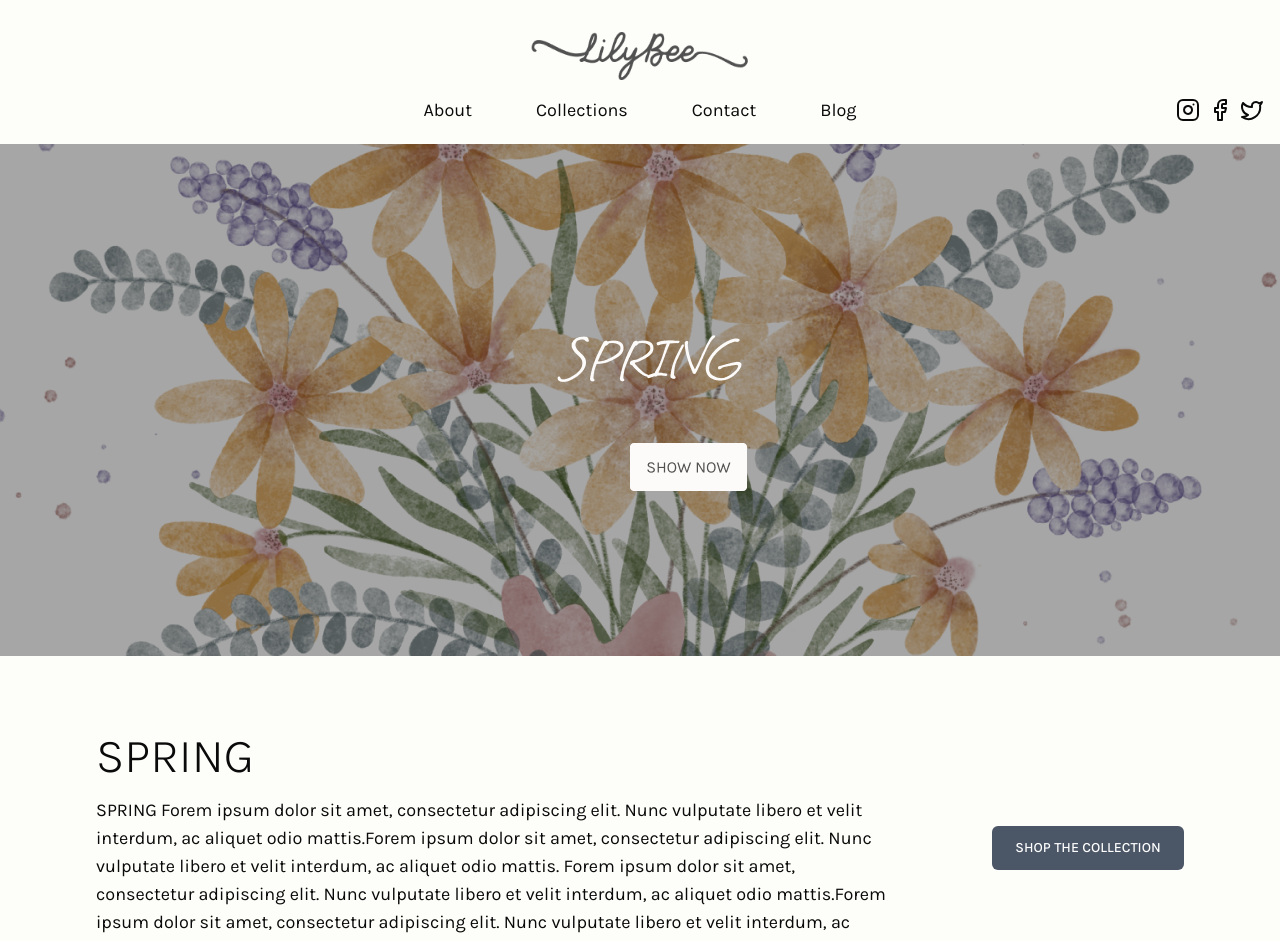
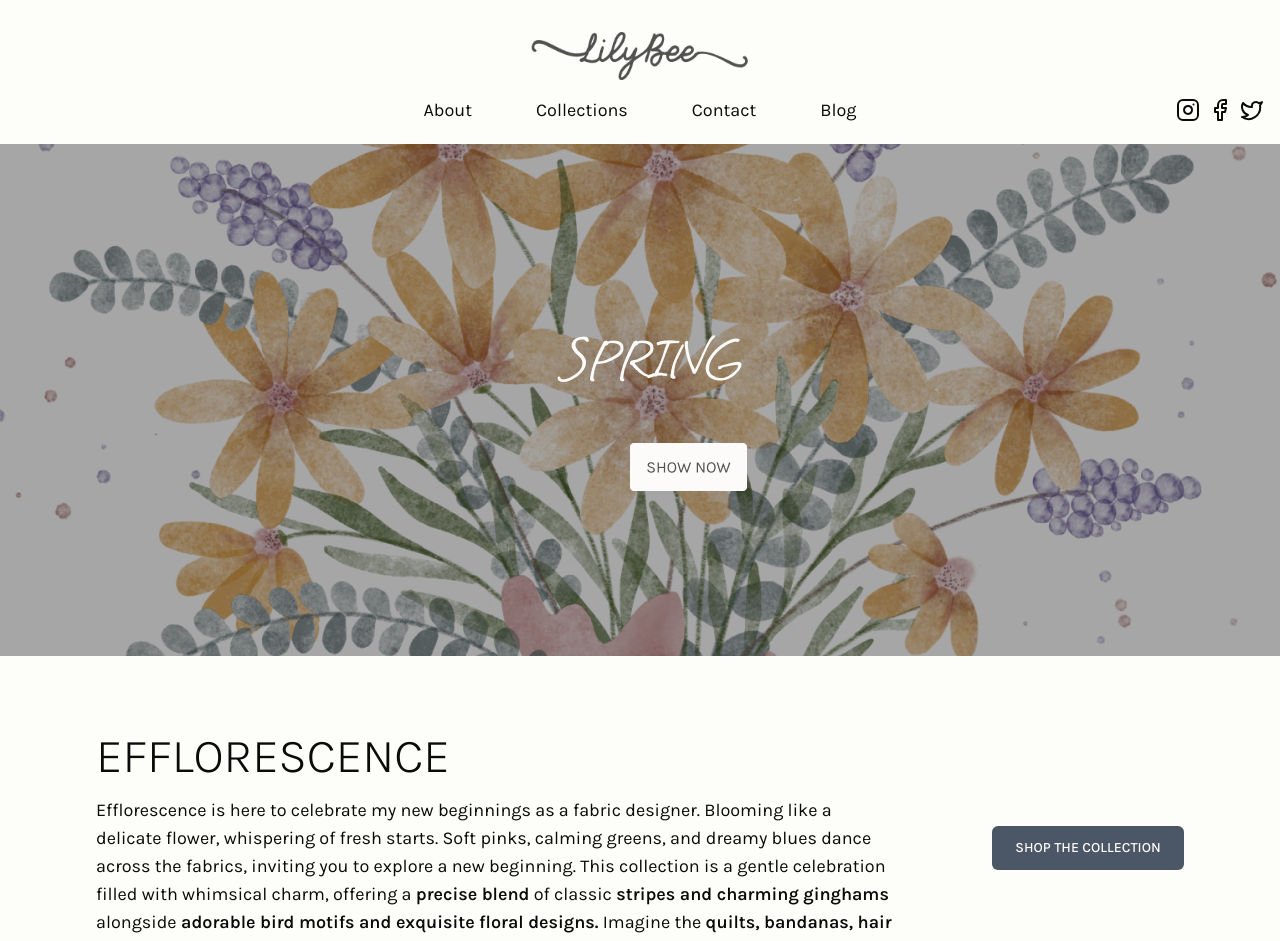
Before and after one commit to zadmin88/lilybee, a Next.js app: page / in a window 1280 px wide. Shown: the top 941 px of the page. Built offline with nearby package versions, Linux system fonts and the light colour scheme.

Commit message:
Update colelction name and home page

```diff
--- a/app/(main)/_components/collection-description.tsx
+++ b/app/(main)/_components/collection-description.tsx
@@ -5,19 +5,28 @@ const CollectionDescription = () => {
   return (
     <div className="w-full h-full lg:h-80  flex lg:flex-row flex-col  justify-between items-center my-8   xl:px-24">
       <div className="flex flex-col gap-4 max-w-[800px] ">
-        <h1 className="text-5xl uppercase font-light ">Spring</h1>
+        <h1 className="text-5xl uppercase font-light ">Efflorescence</h1>
         <p className="text-lg">
-          SPRING Forem ipsum dolor sit amet, consectetur adipiscing elit. Nunc
-          vulputate libero et velit interdum, ac aliquet odio mattis.Forem ipsum
-          dolor sit amet, consectetur adipiscing elit. Nunc vulputate libero et
-          velit interdum, ac aliquet odio mattis. Forem ipsum dolor sit amet,
-          consectetur adipiscing elit. Nunc vulputate libero et velit interdum,
-          ac aliquet odio mattis.Forem ipsum dolor sit amet, consectetur
-          adipiscing elit. Nunc vulputate libero et velit interdum, ac aliquet
-          odio mattis.
+          Efflorescence is here to celebrate my new beginnings as a fabric
+          designer. Blooming like a delicate flower, whispering of fresh starts.
+          Soft pinks, calming greens, and dreamy blues dance across the fabrics,
+          inviting you to explore a new beginning. This collection is a gentle
+          celebration filled with whimsical charm, offering a{" "}
+          <span className="font-semibold">precise blend</span> of classic
+          <span className="font-semibold"> stripes and charming ginghams </span>
+          alongside
+          <span className="font-semibold">
+            {" "}
+            adorable bird motifs and exquisite floral designs.
+          </span>{" "}
+          Imagine the{" "}
+          <span className="font-semibold">
+            quilts, bandanas, hair bows, and dresses
+          </span>{" "}
+          you can create with this collection.
         </p>
       </div>
-      <Link href="/collections/spring">
+      <Link href="/collections/efflorescence">
         <Button
           size="lg"
           className="uppercase w-full mt-8 lg:mt-0 md:w-[800px] lg:w-48"
--- a/app/(main)/contact/page.tsx
+++ b/app/(main)/contact/page.tsx
@@ -13,8 +13,10 @@ const ContactPage = () => {
         className=" absolute -bottom-32 -right-4 lg:-top-48 lg:right-8 opacity-50 lg:opacity-90 "
       />
       <p className="text-lg text-center mb-16">
-        Hi there! Please feel to leave me a message, comment, question or just a
-        positive thought. <br /> I look forward to reading all you have to say.
+        <span className="font-semibold"> I&apos;d love to hear from you!</span>{" "}
+        Feel free to leave a message, share a comment, ask a question, or even
+        send a positive thought my way.
+        <br /> I&apos;m eager to connect and hear what you have to say.
       </p>
       <div className=" flex items-center flex-col lg:flex-row lg:px-32 gap-16 lg:gap-0">
         <Image
```
